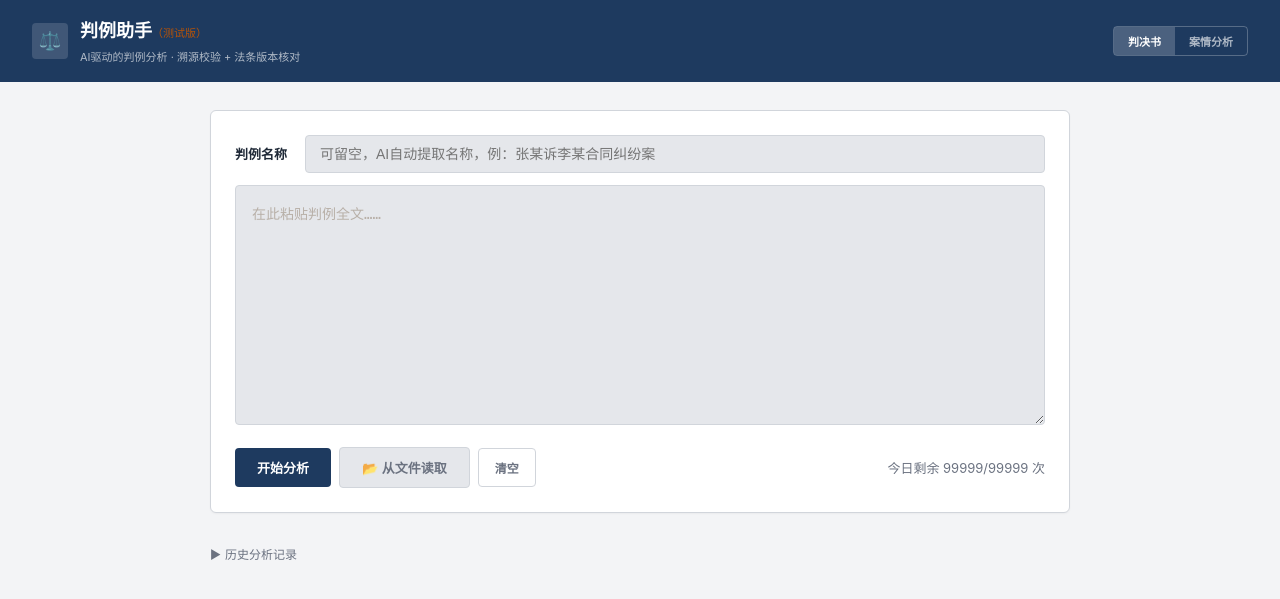
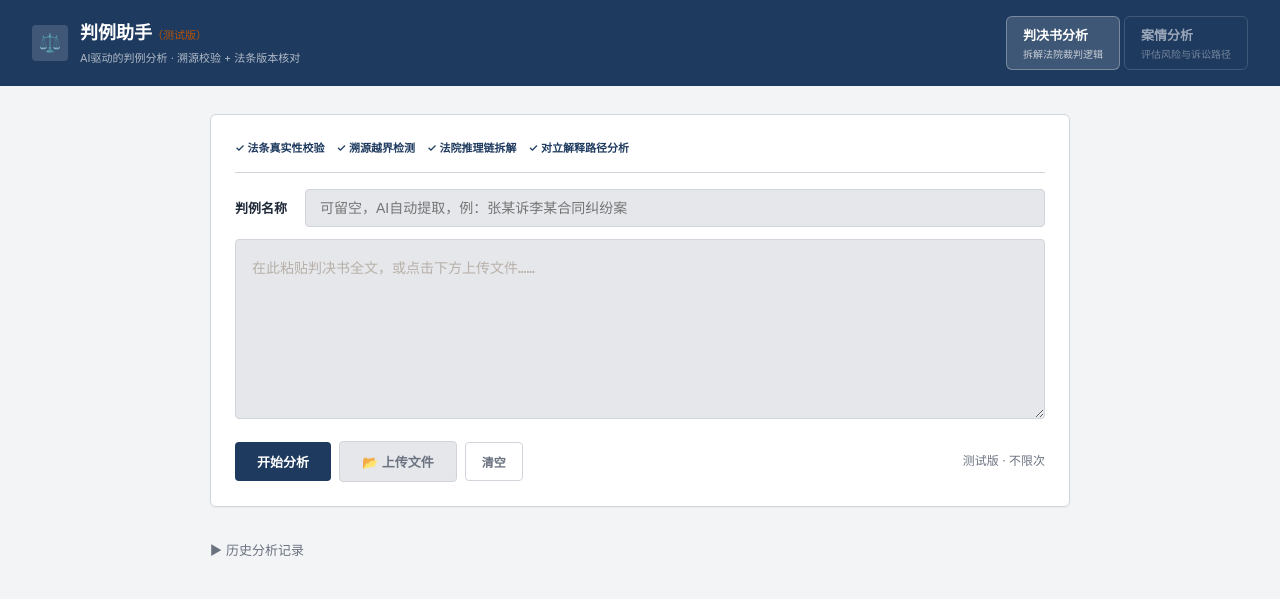
Before and after one commit to tokens-001/case-analyzer, a Flask app: page / in a window 1280 px wide. Shown: the top 599 px of the page. Run offline with Flask 3, Linux system fonts and the light colour scheme.

Commit message:
首页重设计：亮出产品差异化能力
- 模式切换放大为卡片式（判决书分析/案情分析+描述）
- 输入框上方加feature badges（法条校验/溯源/推理链/对立路径）
- 文本框收窄至180px，按钮层级化
- 剩余次数改为"测试版 · 不限次"
- 历史记录卡片化
- 模式切换同步展示不同的feature set

Co-Authored-By: Claude <noreply@anthropic.com>

```diff
--- a/python/templates/index.html
+++ b/python/templates/index.html
@@ -49,14 +49,25 @@
   .header-text h1 { font-size: 18px; font-weight: 700; color: #fff; font-family: "Noto Serif SC", "Songti SC", "STSong", serif; }
   .header-text .tagline { font-size: 11px; color: rgba(255,255,255,.65); margin-top: 1px; }
 
-  .mode-switch { display: flex; gap: 0; border-radius: 4px; overflow: hidden; border: 1px solid rgba(255,255,255,.25); }
+  .mode-switch { display: flex; gap: 4px; }
   .mode-btn {
-    padding: 6px 14px; font-size: 11px; font-weight: 600;
-    background: transparent; color: rgba(255,255,255,.65);
-    border: none; cursor: pointer; transition: all .2s;
+    padding: 8px 16px; font-size: 12px; font-weight: 600;
+    background: transparent; color: rgba(255,255,255,.55);
+    border: 1px solid rgba(255,255,255,.15); border-radius: 6px;
+    cursor: pointer; transition: all .2s; text-align: left;
+    display: flex; flex-direction: column; gap: 2px;
   }
-  .mode-btn.active { background: rgba(255,255,255,.2); color: #fff; }
-  .mode-btn:hover:not(.active) { color: #fff; background: rgba(255,255,255,.1); }
+  .mode-btn .mode-label { font-size: 13px; }
+  .mode-btn .mode-desc { font-size: 10px; font-weight: 400; opacity: 0.7; }
+  .mode-btn.active { background: rgba(255,255,255,.15); color: #fff; border-color: rgba(255,255,255,.3); }
+  .mode-btn:hover:not(.active) { color: #fff; border-color: rgba(255,255,255,.25); }
+
+  .features {
+    display: flex; gap: 12px; flex-wrap: wrap;
+    margin-bottom: 16px; padding-bottom: 14px;
+    border-bottom: 1px solid var(--border);
+  }
+  .features span { font-size: 11px; color: var(--navy); font-weight: 600; }
 
 
   .main { max-width: 900px; margin: 0 auto; padding: 28px 20px; }
@@ -85,7 +96,7 @@
   .input-row input[type="text"]:focus { outline: none; border-color: var(--navy); }
 
   textarea {
-    width: 100%; height: 240px;
+    width: 100%; height: 180px;
     background: var(--surface2);
     border: 1px solid var(--border);
     border-radius: 4px;
@@ -256,21 +267,28 @@
   /* ---- 历史 ---- */
   .history-toggle {
     display: flex; align-items: center; gap: 4px;
-    cursor: pointer; font-size: 12px; color: var(--text-dim);
-    margin-bottom: 14px; user-select: none; padding: 8px 0;
+    cursor: pointer; font-size: 13px; color: var(--text-dim);
+    margin-bottom: 12px; user-select: none; padding: 8px 0;
     transition: color .2s;
   }
   .history-toggle:hover { color: var(--text); }
   .history-list { display: none; }
-  .history-list.active { display: block; }
+  .history-list.active { display: block; margin-bottom: 24px; }
   .history-item {
     background: var(--surface); border: 1px solid var(--border);
-    border-radius: 4px; padding: 14px 18px; margin-bottom: 6px;
-    cursor: pointer; transition: all .2s;
+    border-radius: 6px; padding: 14px 18px; margin-bottom: 8px;
+    cursor: pointer; transition: border-color .2s;
+    display: flex; justify-content: space-between; align-items: center;
   }
   .history-item:hover { border-color: var(--navy); }
-  .history-item .h-name { font-size: 13px; color: var(--text); font-weight: 600; }
-  .history-item .h-meta { font-size: 11px; color: var(--text-dim); margin-top: 2px; }
+  .history-item .h-name { font-size: 14px; color: var(--text); font-weight: 600; }
+  .history-item .h-meta { font-size: 11px; color: var(--text-dim); flex-shrink: 0; }
+  .history-search { margin-bottom: 10px; }
+  .history-search input {
+    width: 100%; padding: 8px 12px; font-size: 13px;
+    border: 1px solid var(--border); border-radius: 4px;
+    background: var(--surface); color: var(--text);
+  }
 
   /* ---- 折叠 ---- */
   .collapse-toggle { cursor: pointer; user-select: none; display: flex; align-items: center; gap: 4px; }
@@ -301,8 +319,14 @@
     </div>
   </div>
   <div class="mode-switch">
-    <button class="mode-btn active" id="mode-judgment" onclick="切换模式('judgment')">判决书</button>
-    <button class="mode-btn" id="mode-case" onclick="切换模式('case')">案情分析</button>
+    <button class="mode-btn active" id="mode-judgment" onclick="切换模式('judgment')">
+      <span class="mode-label">判决书分析</span>
+      <span class="mode-desc">拆解法院裁判逻辑</span>
+    </button>
+    <button class="mode-btn" id="mode-case" onclick="切换模式('case')">
+      <span class="mode-label">案情分析</span>
+      <span class="mode-desc">评估风险与诉讼路径</span>
+    </button>
   </div>
 </div>
 
@@ -310,21 +334,29 @@
 
   <!-- 输入区 -->
   <div class="input-section">
+    <div class="features" id="features-judgment">
+      <span>✓ 法条真实性校验</span><span>✓ 溯源越界检测</span>
+      <span>✓ 法院推理链拆解</span><span>✓ 对立解释路径分析</span>
+    </div>
+    <div class="features" id="features-case" style="display:none">
+      <span>✓ 法律关系识别</span><span>✓ 事实与证据评估</span>
+      <span>✓ 对抗路径分析</span><span>✓ 风险推演与行动建议</span>
+    </div>
     <div class="input-row">
       <label id="caseNameLabel">判例名称</label>
-      <input type="text" id="caseName" placeholder="可留空，AI自动提取名称，例：张某诉李某合同纠纷案">
+      <input type="text" id="caseName" placeholder="可留空，AI自动提取，例：张某诉李某合同纠纷案">
     </div>
 
-    <textarea id="caseText" placeholder="在此粘贴判例全文……"></textarea>
+    <textarea id="caseText" placeholder="在此粘贴判决书全文，或点击下方上传文件……"></textarea>
 
     <div class="btn-row">
       <button class="btn btn-primary" onclick="开始分析()">开始分析</button>
       <span class="file-upload">
-        <button class="btn btn-secondary" onclick="document.getElementById('fileInput').click()">📂 从文件读取</button>
+        <button class="btn btn-secondary" onclick="document.getElementById('fileInput').click()">📂 上传文件</button>
         <input type="file" id="fileInput" accept=".txt" onchange="读文件(this)">
       </span>
       <button class="btn btn-ghost" onclick="清空()">清空</button>
-      <span id="remaining" style="margin-left:auto; font-size:13px; color:#6b7280;"></span>
+      <span id="remaining" style="margin-left:auto; font-size:12px; color:#6b7280;"></span>
     </div>
   </div>
 
@@ -508,12 +540,14 @@ function 切换模式(mode) {
     case: '律师视角 · 法律关系 → 证据评估 → 对抗分析 → 风险推演'
   };
   document.getElementById('tagline').textContent = taglines[mode];
+  document.getElementById('features-judgment').style.display = mode === 'case' ? 'none' : 'flex';
+  document.getElementById('features-case').style.display = mode === 'case' ? 'flex' : 'none';
   if (mode === 'case') {
     document.getElementById('caseNameLabel').textContent = '纠纷名称';
     document.getElementById('caseName').placeholder = '可留空，AI自动提取，例：合伙纠纷';
   } else {
     document.getElementById('caseNameLabel').textContent = '判例名称';
-    document.getElementById('caseName').placeholder = '可留空，AI自动提取名称，例：张某诉李某合同纠纷案';
+    document.getElementById('caseName').placeholder = '可留空，AI自动提取，例：张某诉李某合同纠纷案';
   }
 }
 
@@ -522,8 +556,11 @@ async function 刷新剩余次数() {
   try {
     const resp = await fetch("/remaining");
     const data = await resp.json();
-    document.getElementById("remaining").textContent =
-      `今日剩余 ${data.剩余}/${data.上限} 次`;
+    if (data.上限 >= 9999) {
+      document.getElementById("remaining").textContent = '测试版 · 不限次';
+    } else {
+      document.getElementById("remaining").textContent = `今日剩余 ${data.剩余}/${data.上限} 次`;
+    }
     if (data.剩余 === 0) {
       document.getElementById("remaining").style.color = "#e05d5d";
     }
@@ -607,10 +644,11 @@ function 渲染结果(data) {
 
   // 更新剩余次数
   if (data.剩余次数 !== undefined) {
-    document.getElementById("remaining").textContent =
-      `今日剩余 ${data.剩余次数}/${data.今日上限} 次`;
-    if (data.剩余次数 === 0) {
-      document.getElementById("remaining").style.color = "#e05d5d";
+    if (data.今日上限 >= 9999) {
+      document.getElementById("remaining").textContent = '测试版 · 不限次';
+    } else {
+      document.getElementById("remaining").textContent = `今日剩余 ${data.剩余次数}/${data.今日上限} 次`;
+      if (data.剩余次数 === 0) document.getElementById("remaining").style.color = "#dc2626";
     }
   }
 
```
